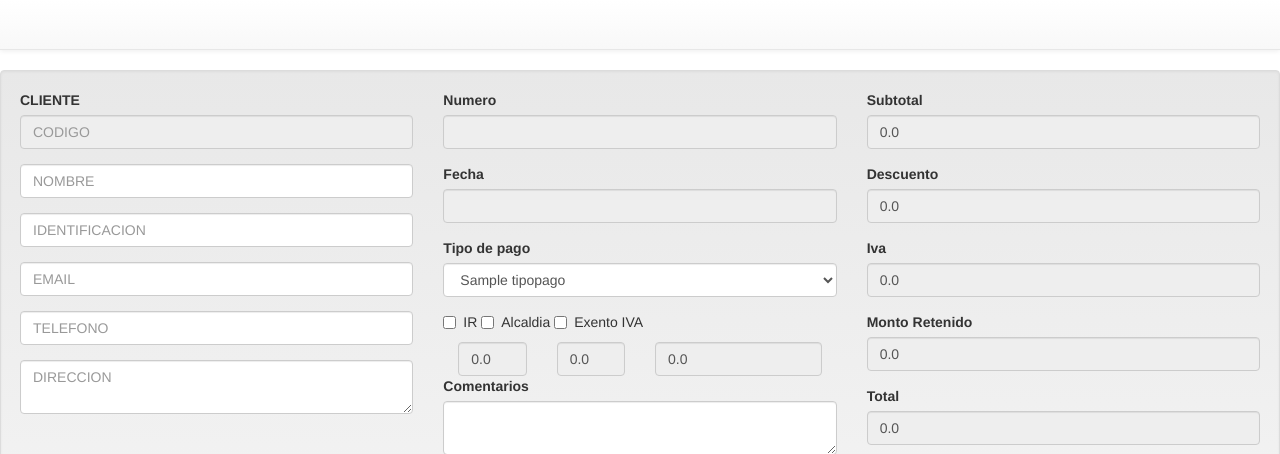
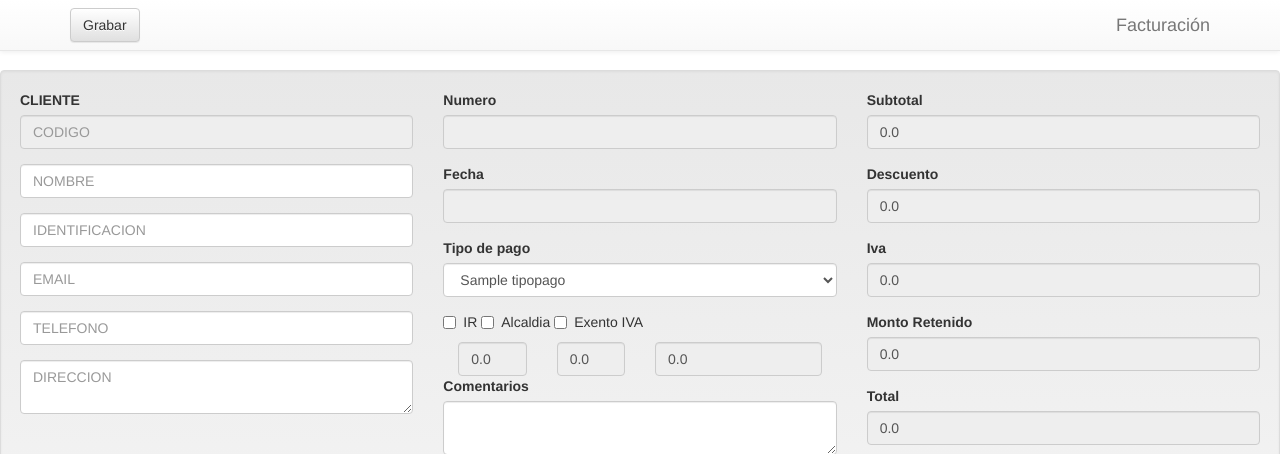
Before and after one commit to elvisvado/johnmay, a Django app: page /facturacion/ in a window 1280 px wide. Shown: the top 454 px of the page. Run offline with Django 3.2, Linux system fonts and the light colour scheme; a user stored in the database is signed in; tables that the repository leaves empty hold one stand-in row (values such as "Sample post"); some libraries are stand-ins or nearby versions.

Commit message:
Fix factura.html

```diff
--- a/facturacion/templates/factura.html
+++ b/facturacion/templates/factura.html
@@ -21,8 +21,15 @@
         <nav class="navbar navbar-default navbar-fixed-top">
             <div class="container">
                 <div class="navbar-header">
-
+                    <button type="submit" class="btn btn-default navbar-btn" id="id_guardar_factura">Grabar</button>
                 </div>
+                <div id="navbar" class="navbar-collapse collapse">
+                    <ul class="nav navbar-nav navbar-right">
+                        <li>
+                            <a class="navbar-brand" href="/facturacion">Facturación</a>
+                        </li>
+                    </ul>
+                </div><!--/.nav-collapse -->
             </div>
         </nav>
 
```
